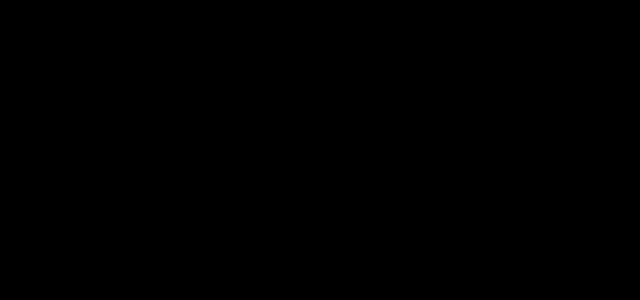
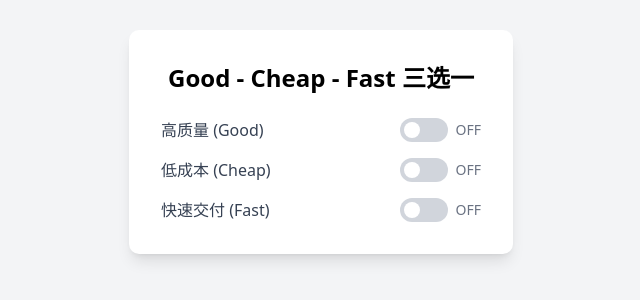
Before and after one commit to SunACong/50-vue-projects, a Vue app: page /GoodCheapFast in a window 1280 px wide. Before the commit this address had no page. Shown: the part 258-558 px from the top of the page, without its empty margins (319-959 px from the left). Built offline with nearby package versions, Linux system fonts and the light colour scheme.

Commit message:
feat: 添加 GoodCheapFast 项目页面和路由配置
添加了 GoodCheapFast 项目的 Vue 组件、路由配置和项目列表常量
更新 README 中的项目状态为已完成

```diff
--- a/src/constants/index.js
+++ b/src/constants/index.js
@@ -191,4 +191,10 @@
         image: 'https://50projects50days.com/img/projects-img/31-password-generator.png',
         link: 'PasswordGenerator',
     },
+    {
+        id: 32,
+        title: 'Good Cheap Fast',
+        image: 'https://50projects50days.com/img/projects-img/32-good-cheap-fast.png',
+        link: 'GoodCheapFast',
+    },
 ]
--- /dev/null
+++ b/src/projects/GoodCheapFast.vue
@@ -0,0 +1,144 @@
+<template>
+    <div class="flex min-h-screen items-center justify-center bg-gray-100">
+        <div class="w-96 rounded-lg bg-white p-8 shadow-lg">
+            <h1 class="mb-6 text-center text-2xl font-bold">Good - Cheap - Fast 三选一</h1>
+            <div class="space-y-4">
+                <div class="flex items-center justify-between">
+                    <span class="text-gray-700">高质量 (Good)</span>
+                    <label class="flex cursor-pointer items-center">
+                        <input
+                            type="checkbox"
+                            class="hidden"
+                            :checked="good"
+                            @change="toggleFeature('good')" />
+                        <div
+                            :class="[
+                                'h-6 w-12 rounded-full bg-gray-300 p-1 transition-all',
+                                good ? 'bg-green-500' : '',
+                            ]">
+                            <div
+                                :class="[
+                                    'h-4 w-4 rounded-full bg-white transition-all',
+                                    good ? 'translate-x-6' : '',
+                                ]"></div>
+                        </div>
+                        <span
+                            :class="[
+                                'ml-2 text-sm font-medium',
+                                good ? 'text-green-500' : 'text-gray-500',
+                            ]">
+                            {{ good ? 'ON' : 'OFF' }}
+                        </span>
+                    </label>
+                </div>
+                <div class="flex items-center justify-between">
+                    <span class="text-gray-700">低成本 (Cheap)</span>
+                    <label class="flex cursor-pointer items-center">
+                        <input
+                            type="checkbox"
+                            class="hidden"
+                            :checked="cheap"
+                            @change="toggleFeature('cheap')" />
+                        <div
+                            :class="[
+                                'h-6 w-12 rounded-full bg-gray-300 p-1 transition-all',
+                                cheap ? 'bg-green-500' : '',
+                            ]">
+                            <div
+                                :class="[
+                                    'h-4 w-4 rounded-full bg-white transition-all',
+                                    cheap ? 'translate-x-6' : '',
+                                ]"></div>
+                        </div>
+                        <span
+                            :class="[
+                                'ml-2 text-sm font-medium',
+                                cheap ? 'text-green-500' : 'text-gray-500',
+                            ]">
+                            {{ cheap ? 'ON' : 'OFF' }}
+                        </span>
+                    </label>
+                </div>
+                <div class="flex items-center justify-between">
+                    <span class="text-gray-700">快速交付 (Fast)</span>
+                    <label class="flex cursor-pointer items-center">
+                        <input
+                            type="checkbox"
+                            class="hidden"
+                            :checked="fast"
+                            @change="toggleFeature('fast')" />
+                        <div
+                            :class="[
+                                'h-6 w-12 rounded-full bg-gray-300 p-1 transition-all',
+                                fast ? 'bg-green-500' : '',
+                            ]">
+                            <div
+                                :class="[
+                                    'h-4 w-4 rounded-full bg-white transition-all',
+                                    fast ? 'translate-x-6' : '',
+                                ]"></div>
+                        </div>
+                        <span
+                            :class="[
+                                'ml-2 text-sm font-medium',
+                                fast ? 'text-green-500' : 'text-gray-500',
+                            ]">
+                            {{ fast ? 'ON' : 'OFF' }}
+                        </span>
+                    </label>
+                </div>
+            </div>
+        </div>
+    </div>
+</template>
+
+<script setup>
+    import { ref } from 'vue'
+
+    // 初始化三个开关状态
+    const good = ref(false)
+    const cheap = ref(false)
+    const fast = ref(false)
+
+    // 计算当前已开启的功能数量
+    const getActiveCount = () => {
+        let count = 0
+        if (good.value) count++
+        if (cheap.value) count++
+        if (fast.value) count++
+        return count
+    }
+
+    // 实现切换功能的方法
+    const toggleFeature = (feature) => {
+        switch (feature) {
+            case 'good':
+                // 如果当前已经有两个开启，且要开启 good，则需要关闭一个
+                if (!good.value && getActiveCount() >= 2) {
+                    // 关闭第一个开启的其他功能
+                    if (cheap.value) cheap.value = false
+                    else if (fast.value) fast.value = false
+                }
+                good.value = !good.value
+                break
+            case 'cheap':
+                // 如果当前已经有两个开启，且要开启 cheap，则需要关闭一个
+                if (!cheap.value && getActiveCount() >= 2) {
+                    // 关闭第一个开启的其他功能
+                    if (good.value) good.value = false
+                    else if (fast.value) fast.value = false
+                }
+                cheap.value = !cheap.value
+                break
+            case 'fast':
+                // 如果当前已经有两个开启，且要开启 fast，则需要关闭一个
+                if (!fast.value && getActiveCount() >= 2) {
+                    // 关闭第一个开启的其他功能
+                    if (good.value) good.value = false
+                    else if (cheap.value) cheap.value = false
+                }
+                fast.value = !fast.value
+                break
+        }
+    }
+</script>
--- a/src/router/index.js
+++ b/src/router/index.js
@@ -168,6 +168,11 @@
         name: 'PasswordGenerator',
         component: () => import('@/projects/PasswordGenerator.vue'),
     },
+    {
+        path: '/GoodCheapFast',
+        name: 'GoodCheapFast',
+        component: () => import('@/projects/GoodCheapFast.vue'),
+    },
 ]
 
 const router = createRouter({
```
Also changed, not shown: 1 other file (tests, documents, lock files or other folders).
